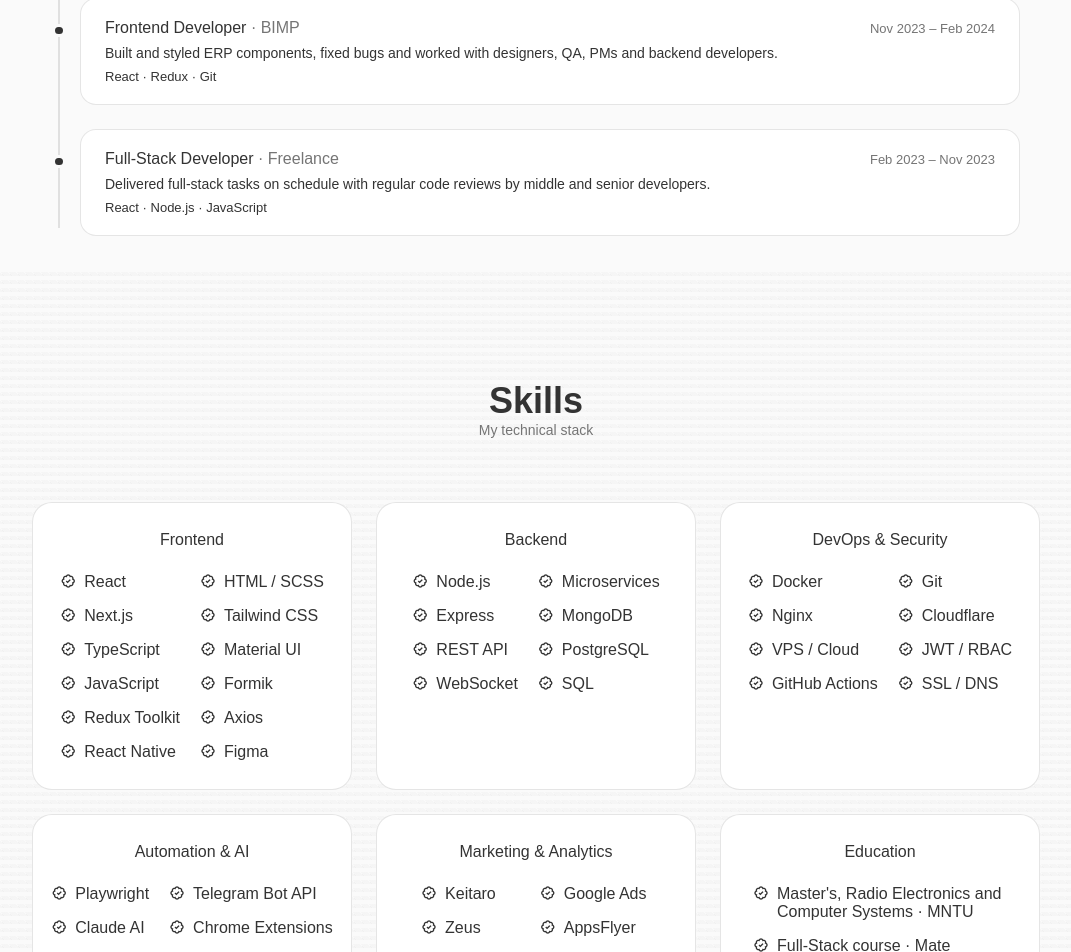
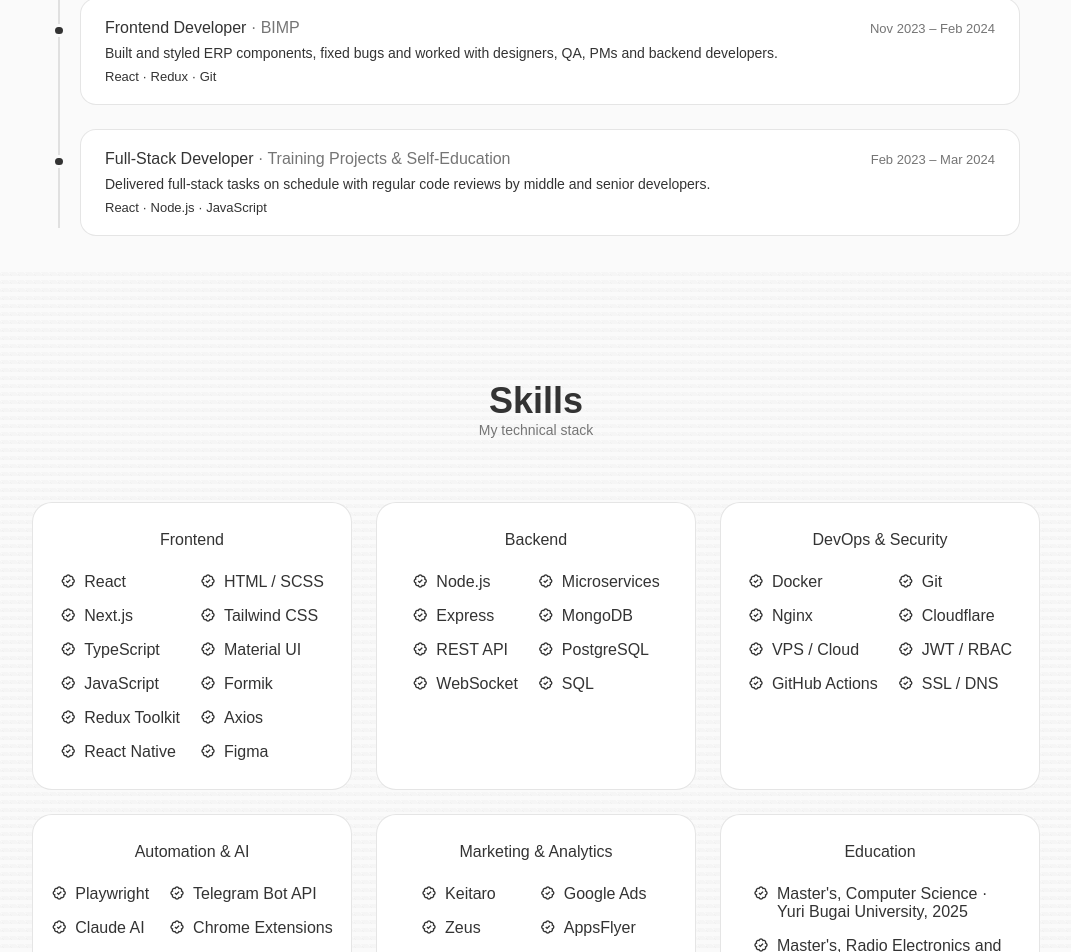
Before and after one commit to voronine/portfolio, a React (Create React App) app: page / in a window 1280 px wide. Shown: the part 2109-3061 px from the top of the page, without its empty margins (104-1175 px from the left). Built offline with nearby package versions, Linux system fonts and the light colour scheme.

Commit message:
Update portfolio

```diff
--- a/src/components/experience/data.ts
+++ b/src/components/experience/data.ts
@@ -47,8 +47,8 @@ export const experience: IExperience[] = [
   },
   {
     role: 'Full-Stack Developer',
-    company: 'Freelance',
-    period: 'Feb 2023 – Nov 2023',
+    company: 'Training Projects & Self-Education',
+    period: 'Feb 2023 – Mar 2024',
     summary: 'Delivered full-stack tasks on schedule with regular code reviews by middle and senior developers.',
     stack: ['React', 'Node.js', 'JavaScript'],
   },
--- a/src/components/skills/Skills.tsx
+++ b/src/components/skills/Skills.tsx
@@ -15,7 +15,7 @@ const groups: SkillGroup[] = [
   { title: 'DevOps & Security', items: ['Docker', 'Nginx', 'VPS / Cloud', 'GitHub Actions', 'Git', 'Cloudflare', 'JWT / RBAC', 'SSL / DNS'] },
   { title: 'Automation & AI', items: ['Playwright', 'Claude AI', 'Telegram Bot API', 'Chrome Extensions'] },
   { title: 'Marketing & Analytics', items: ['Keitaro', 'Zeus', 'Meta Pixel', 'Google Ads', 'AppsFlyer', 'Google Play'] },
-  { title: 'Education', items: ["Master's, Radio Electronics and Computer Systems · MNTU", 'Full-Stack course · Mate Academy', 'React course · ItGid'] },
+  { title: 'Education', items: ["Master's, Computer Science · Yuri Bugai University, 2025", "Master's, Radio Electronics and Computer Systems · MNTU, 2011", 'Full-Stack course · Mate Academy', 'React course · ItGid'] },
 ]
 
 const half = (items: string[]) => {
```
Also changed, not shown: cv/cv.html (+6 -4 lines), 1 other file (tests, documents, lock files or other folders).
